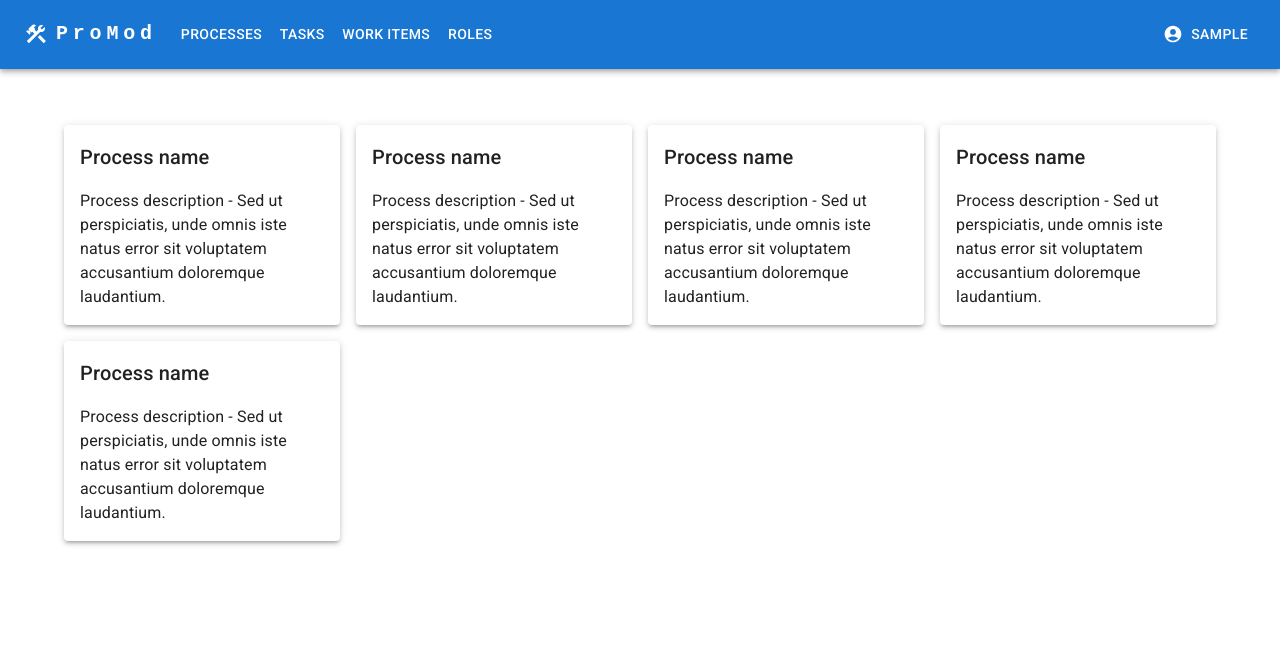
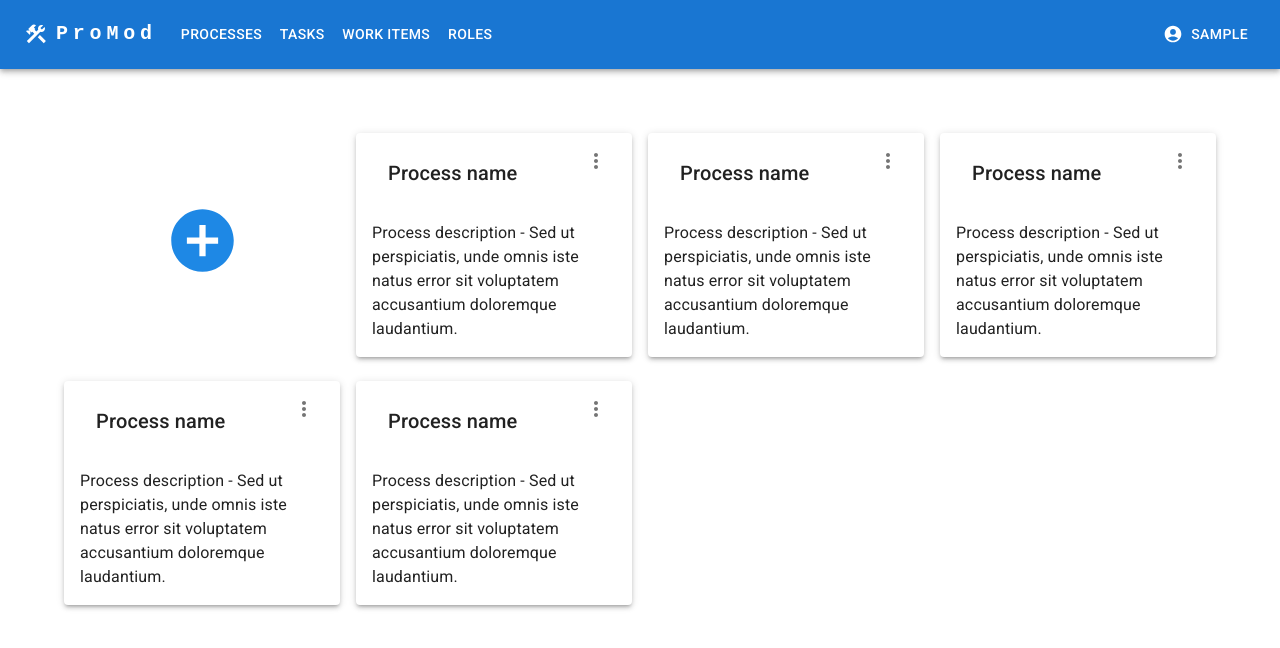
Before and after one commit to SLI0095/Process-modeling-tool-diploma-, a React (Create React App) app: page /user/1/processes in a window 1280 px wide. Shown: the top 648 px of the page. Built offline with nearby package versions, Linux system fonts and the light colour scheme; sample sign-in values are in the browser's storage.

Commit message:
added little menu for ProcessPaper added button for creating new process

```diff
--- /dev/null
+++ b/src/modules/NewProcessButton.js
@@ -0,0 +1,79 @@
+import * as React from "react";
+import IconButton from "@mui/material/IconButton";
+import Menu from "@mui/material/Menu";
+import MenuItem from "@mui/material/MenuItem";
+import { AddCircle } from "@mui/icons-material";
+import { Grid } from "@mui/material";
+import { blue } from "@mui/material/colors";
+
+const ITEM_HEIGHT = 48;
+
+export default function NewProcessButton() {
+  const [anchorEl, setAnchorEl] = React.useState(null);
+  const open = Boolean(anchorEl);
+  const handleClick = (event) => {
+    setAnchorEl(event.currentTarget);
+  };
+  const handleClose = () => {
+    setAnchorEl(null);
+  };
+  const handleImport = () => {
+    setAnchorEl(null);
+  };
+  const handleEmpty = () => {
+    setAnchorEl(null);
+  };
+
+  return (
+    <Grid item xs={3} align={"center"}>
+      <div
+        style={{
+          textAlign: "center",
+        }}
+      >
+        <IconButton
+          aria-label="more"
+          id="long-button"
+          aria-controls={open ? "long-menu" : undefined}
+          aria-expanded={open ? "true" : undefined}
+          aria-haspopup="true"
+          onClick={handleClick}
+          sx={{
+            minWidth: 75,
+            minHeight: 75,
+          }}
+        >
+          <AddCircle
+            sx={{
+              minWidth: 75,
+              minHeight: 75,
+              color: blue[600],
+            }}
+          />
+        </IconButton>
+        <Menu
+          id="long-menu"
+          MenuListProps={{
+            "aria-labelledby": "long-button",
+          }}
+          anchorEl={anchorEl}
+          open={open}
+          onClose={handleClose}
+          PaperProps={{
+            style: {
+              maxHeight: ITEM_HEIGHT * 4.5,
+              width: "20ch",
+            },
+          }}
+        >
+          <MenuItem key={"empty"} onClick={handleEmpty}>
+            Empty
+          </MenuItem>
+          <MenuItem key={"bpmn"} onClick={handleImport}>
+            Import using BPMN
+          </MenuItem>
+        </Menu>
+      </div>
+    </Grid>
+  );
+}
--- a/src/modules/ProcessPaper.js
+++ b/src/modules/ProcessPaper.js
@@ -1,11 +1,22 @@
 import { Grid, Paper } from "@mui/material";
 import Typography from "@mui/material/Typography";
+import Box from "@mui/material/Box";
+import ProcessPaperMenu from "./ProcessPaperMenu";
 
 export default function ProcessPaper() {
   return (
     <>
       <Grid item xs={3}>
         <Paper elevation={3}>
+          <Box
+            sx={{
+              display: "flex",
+              justifyContent: "space-between",
+              p: 1,
+              m: 1,
+              borderRadius: 1,
+            }}
+          >
             <Typography
               variant={"h6"}
               component={"h3"}
@@ -16,6 +27,9 @@ export default function ProcessPaper() {
             >
               Process name
             </Typography>
+            <ProcessPaperMenu />
+          </Box>
+
           <Typography
             variant={"body1"}
             component={"p"}
--- /dev/null
+++ b/src/modules/ProcessPaperMenu.js
@@ -0,0 +1,64 @@
+import * as React from "react";
+import IconButton from "@mui/material/IconButton";
+import Menu from "@mui/material/Menu";
+import MenuItem from "@mui/material/MenuItem";
+import MoreVertIcon from "@mui/icons-material/MoreVert";
+
+const ITEM_HEIGHT = 48;
+
+export default function ProcessPaperMenu() {
+  const [anchorEl, setAnchorEl] = React.useState(null);
+  const open = Boolean(anchorEl);
+  const handleClick = (event) => {
+    setAnchorEl(event.currentTarget);
+  };
+  const handleClose = () => {
+    setAnchorEl(null);
+  };
+  const handleTemplate = () => {
+    setAnchorEl(null);
+  };
+  const handleDelete = () => {
+    setAnchorEl(null);
+  };
+
+  return (
+    <div>
+      <IconButton
+        aria-label="more"
+        id="long-button"
+        aria-controls={open ? "long-menu" : undefined}
+        aria-expanded={open ? "true" : undefined}
+        aria-haspopup="true"
+        onClick={handleClick}
+        sx={{
+          width: "100",
+        }}
+      >
+        <MoreVertIcon />
+      </IconButton>
+      <Menu
+        id="long-menu"
+        MenuListProps={{
+          "aria-labelledby": "long-button",
+        }}
+        anchorEl={anchorEl}
+        open={open}
+        onClose={handleClose}
+        PaperProps={{
+          style: {
+            maxHeight: ITEM_HEIGHT * 4.5,
+            width: "20ch",
+          },
+        }}
+      >
+        <MenuItem key={"newVersion"} onClick={handleTemplate}>
+          Use as template
+        </MenuItem>
+        <MenuItem key={"delete"} onClick={handleDelete}>
+          Delete
+        </MenuItem>
+      </Menu>
+    </div>
+  );
+}
--- a/src/pages/UserMainPage.js
+++ b/src/pages/UserMainPage.js
@@ -1,13 +1,21 @@
 import MyAppBar from "../modules/MyAppBar";
 import { Container, Grid } from "@mui/material";
 import ProcessPaper from "../modules/ProcessPaper";
+import NewProcessButton from "../modules/NewProcessButton";
 
 export default function UserMainPage() {
   return (
     <>
       <MyAppBar />
       <Container>
-        <Grid marginTop={5} container spacing={2}>
+        <Grid
+          marginTop={5}
+          container
+          spacing={2}
+          justify="center"
+          alignItems="center"
+        >
+          <NewProcessButton />
           <ProcessPaper />
           <ProcessPaper />
           <ProcessPaper />
```
Lines whose indentation alone changed are shown as unchanged.
